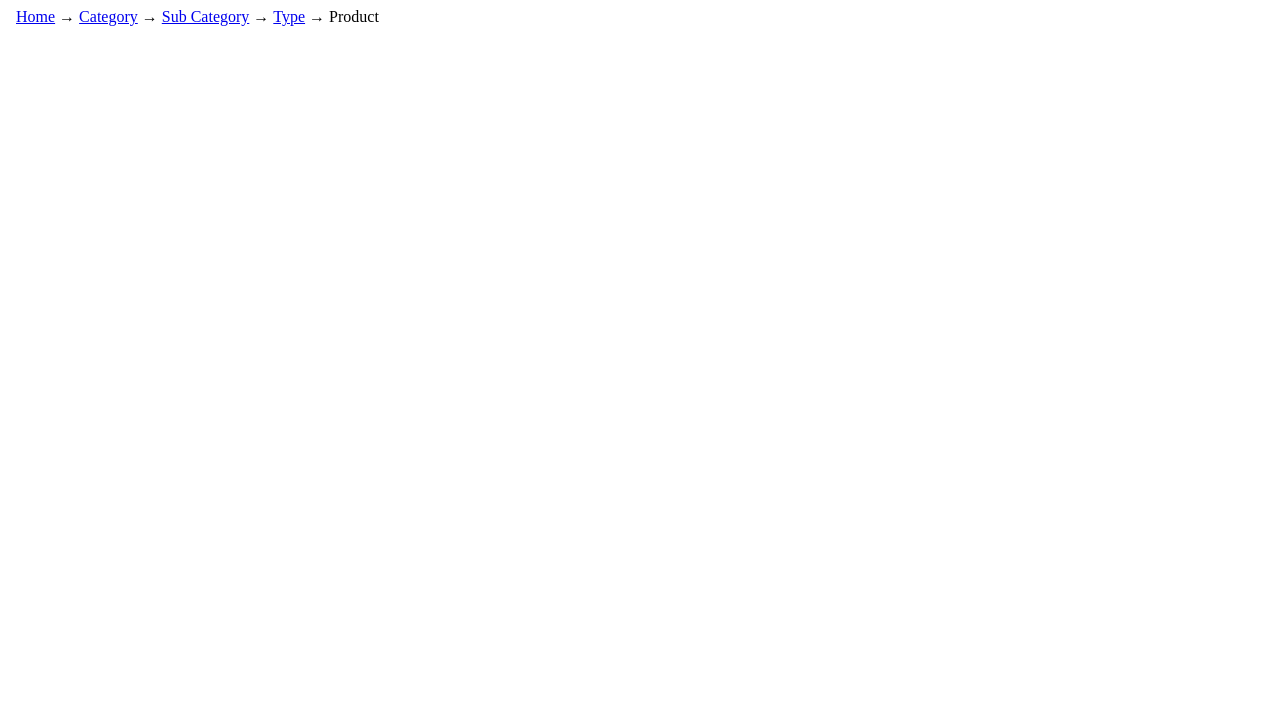
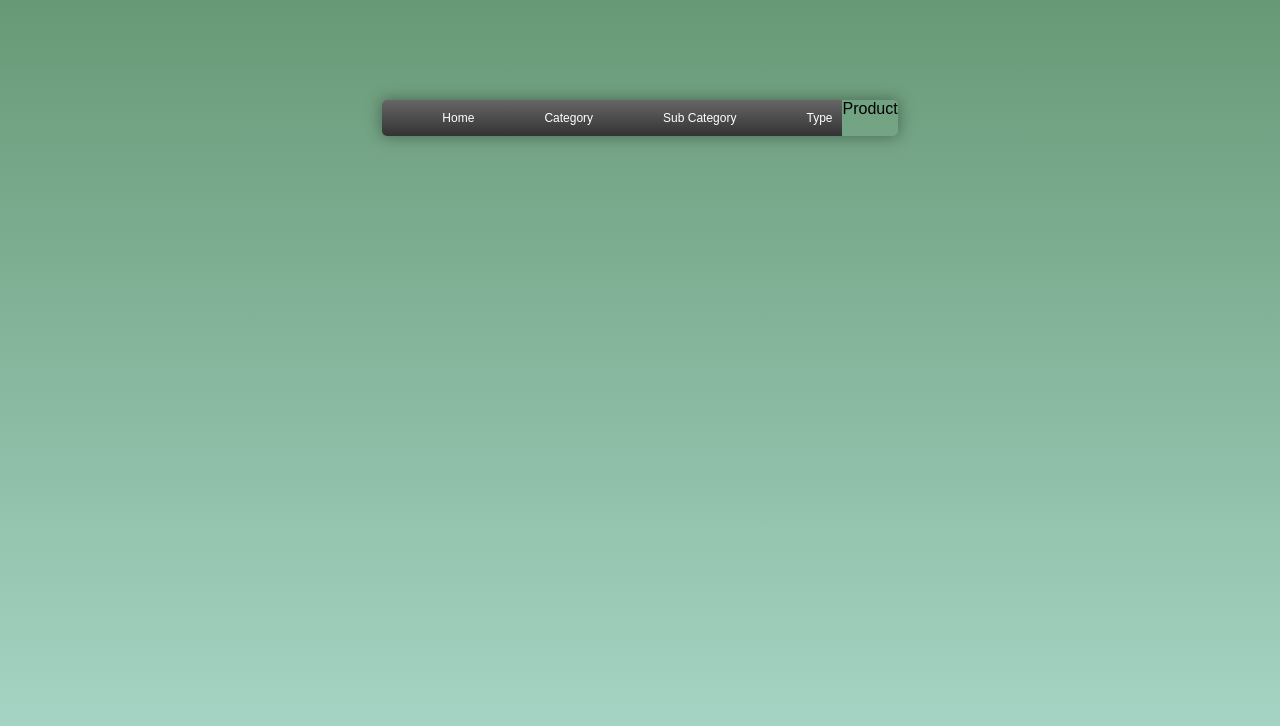
Before and after one commit to Ndangani217/filAdriane, a plain HTML site: page index.html in a window 1280 px wide. Drawn offline with Linux system fonts and the light colour scheme.

Commit message:
structuration de la page

```diff
--- a/index.html
+++ b/index.html
@@ -5,10 +5,11 @@
     <meta name="viewport" content="width=device-width, initial-scale=1.0">
     <title>Fil d'Adriane</title>
     <link rel="stylesheet" href="style.css">
+    <script src="script/" defer></script>
 </head>
 <body>
     <nav aria-label="Breadcrumb" class="breadcrumb">
-        <ul>
+        <ul class="breadcrumb__menu">
           <li><a href="#">Home</a></li>
           <li><a href="#">Category</a></li>
           <li><a href="#">Sub Category</a></li>
--- a/style.css
+++ b/style.css
@@ -1,17 +1,58 @@
-.breadcrumb {
-    padding: 0 .5rem;
+*{
+  margin: 0;
+  padding: 0;
 }
 
+html, body {
+  min-height: 100%;
+}
+
+body {
+	text-align: center;
+	padding-top: 100px;
+	background: #689976;
+	background: linear-gradient(#689976, #ACDACC);
+	font-family: 'Merriweather Sans', arial, verdana;
+}
+
+.breadcrumb{
+  display: inline-block;
+	box-shadow: 0 0 15px 1px rgba(0, 0, 0, 0.35);
+	overflow: hidden;
+	border-radius: 5px;
+}
+
+.breadcrumb .breadcrumb__menu{
+  display: flex;
+  flex-wrap: wrap;
+  list-style: none;
+}
+
+.breadcrumb a {
+	text-decoration: none;
+	outline: none;
+	display: block;
+	float: left;
+	font-size: 12px;
+	line-height: 36px;
+	color: white;
+	/*need more margin on the left of links to accomodate the numbers*/
+	padding: 0 10px 0 60px;
+	background: #666;
+	background: linear-gradient(#666, #333);
+	position: relative;
+}
+/*
 .breadcrumb ul {
   display: flex;
   flex-wrap: wrap;
   list-style: none;
-    margin: 0;
-    padding: 0;
 }
+
 
 .breadcrumb li:not(:last-child)::after {
   display: inline-block;
   margin: 0 .25rem;
   content: "→";
-  }
+  cursor: pointer;
+} */
```
Lines whose indentation alone changed are shown as unchanged.
